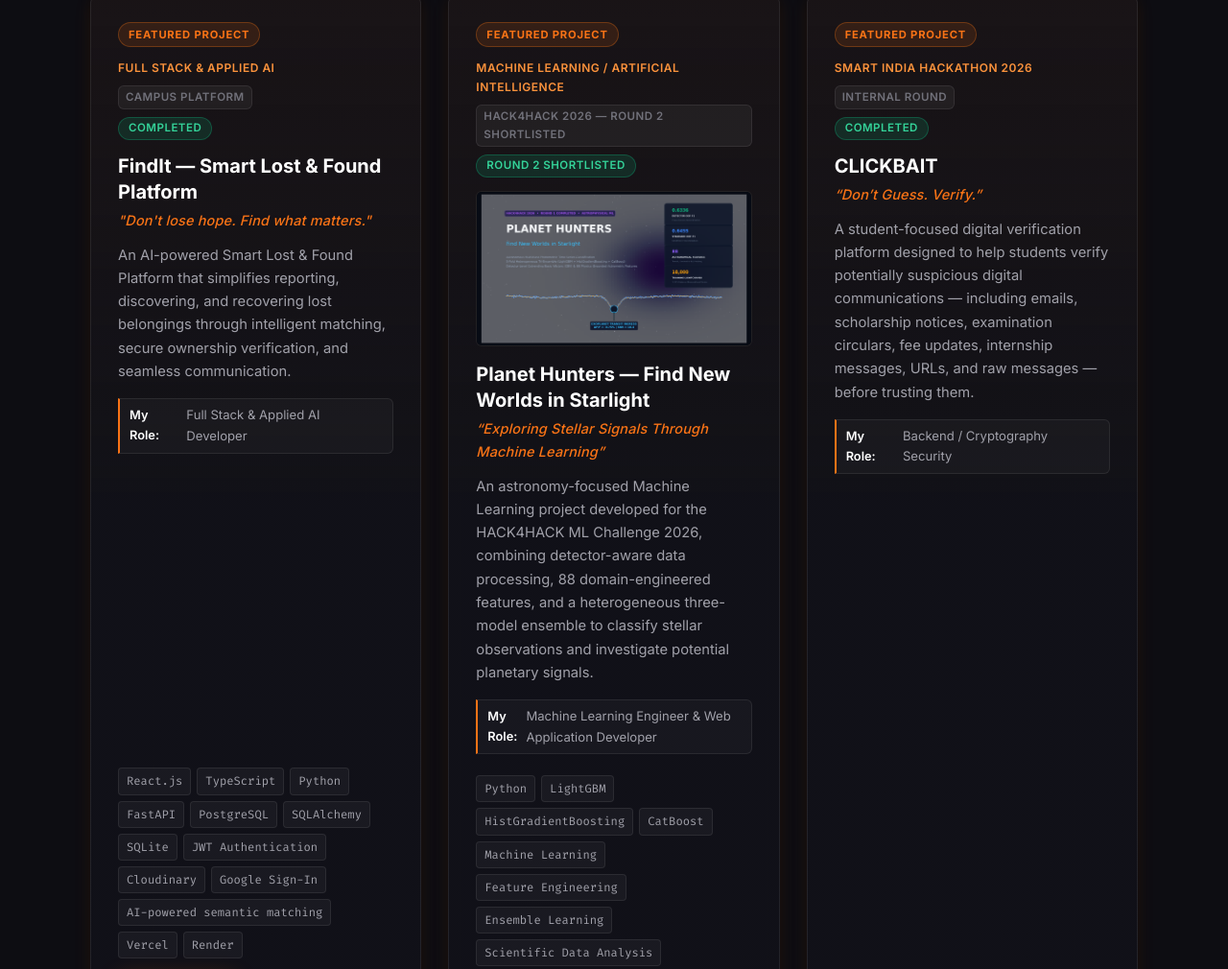
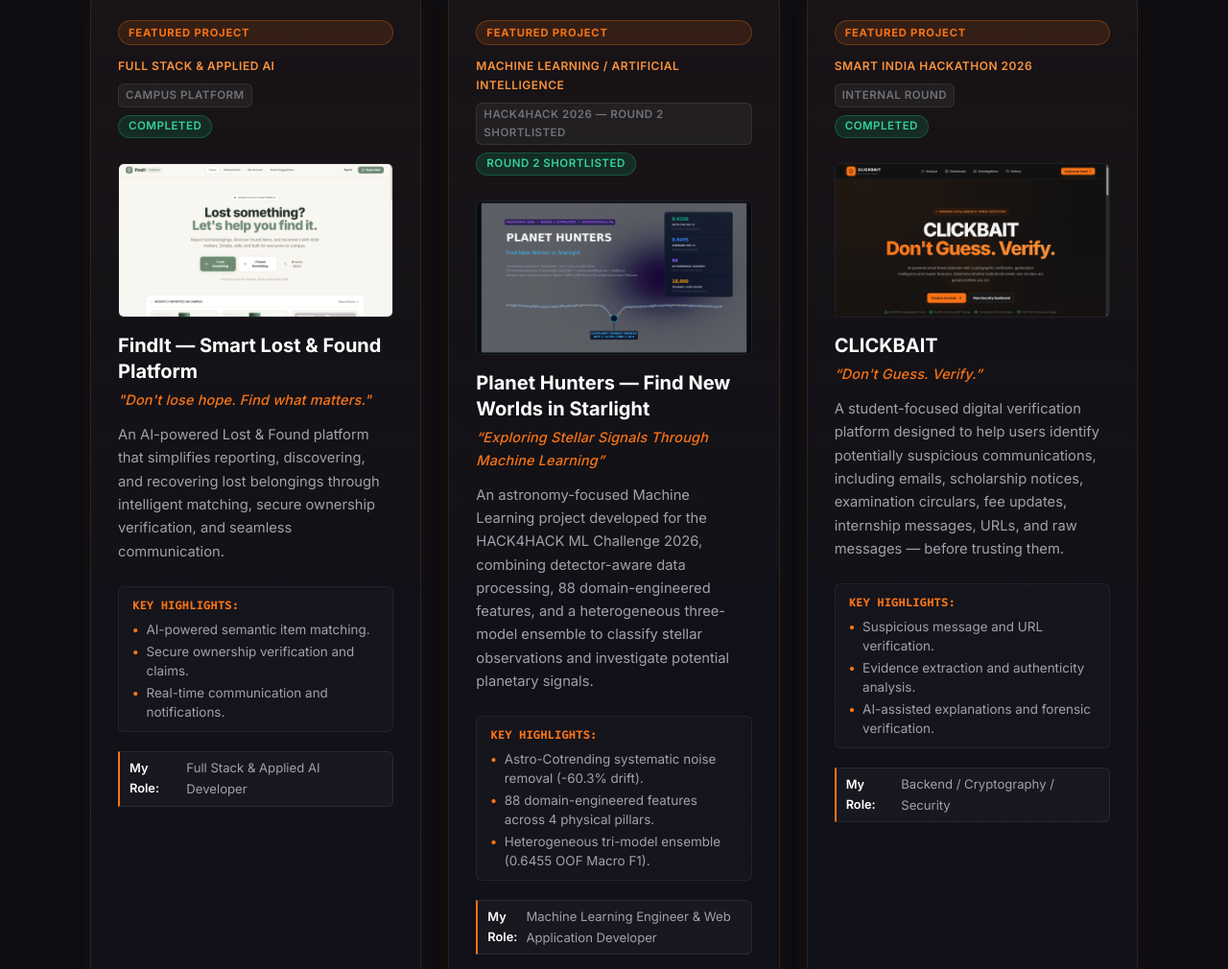
Before and after one commit to karan-rajput872/Portfolio, a website: page index.html in a window 1280 px wide. Shown: the part 3477-4487 px from the top of the page at 96% size. Drawn offline with Linux system fonts and the light colour scheme.

Commit message:
feat: enhance FindIt and CLICKBAIT project cards with real 16:9 images, key highlights, and balanced layout

```diff
--- a/script.js
+++ b/script.js
@@ -178,7 +178,12 @@ const portfolioData = {
             context: "Campus Platform",
             status: "Completed",
             statusType: "completed",
-            description: "An AI-powered Smart Lost & Found Platform that simplifies reporting, discovering, and recovering lost belongings through intelligent matching, secure ownership verification, and seamless communication.",
+            description: "An AI-powered Lost & Found platform that simplifies reporting, discovering, and recovering lost belongings through intelligent matching, secure ownership verification, and seamless communication.",
+            highlights: [
+                "AI-powered semantic item matching.",
+                "Secure ownership verification and claims.",
+                "Real-time communication and notifications."
+            ],
             overview: "FindIt is a full-stack Smart Lost & Found Platform designed to simplify reporting, discovering, and recovering lost belongings. It helps users report lost or found items, discover potentially matching reports, submit ownership claims, and coordinate the recovery process.",
             role: "Full Stack & Applied AI Developer",
             roleDetail: "Designed and engineered the complete end-to-end platform architecture: built the high-performance FastAPI backend with SQLAlchemy 2.0 ORM and dual SQLite/PostgreSQL support, developed the modern React and TypeScript frontend, implemented the AI-powered semantic matching engine with multi-attribute similarity analysis and match explanations, integrated Cloudinary media handling and Google OAuth / JWT authentication, and deployed the full system across Vercel and Render.",
@@ -229,7 +234,8 @@ const portfolioData = {
             liveUrl: "https://findit-production.vercel.app",
             liveButtonText: "Live Demo",
             githubButtonText: "GitHub Repository",
-            image: "",
+            image: "assets/images/findit_cover.png",
+            imageAlt: "FindIt Smart Lost and Found Platform interface showing the item discovery and reporting experience.",
             featured: true
         },
         {
@@ -240,6 +246,11 @@ const portfolioData = {
             status: "Round 2 Shortlisted",
             statusType: "completed",
             description: "An astronomy-focused Machine Learning project developed for the HACK4HACK ML Challenge 2026, combining detector-aware data processing, 88 domain-engineered features, and a heterogeneous three-model ensemble to classify stellar observations and investigate potential planetary signals.",
+            highlights: [
+                "Astro-Cotrending systematic noise removal (-60.3% drift).",
+                "88 domain-engineered features across 4 physical pillars.",
+                "Heterogeneous tri-model ensemble (0.6455 OOF Macro F1)."
+            ],
             overview: "Planet Hunters is an end-to-end Machine Learning and telemetry solution developed for the HACK4HACK Hackathon (Round 2 Shortlisted) that classifies space telescope stellar light curves into eight astrophysical and instrumental categories. Operating on 1,315-cadence time-series across 25,000 stars, the pipeline implements astronomical cotrending to eliminate camera/CCD systematic drift, extracts 88 domain-informed features, and trains a 5-fold tri-architecture ensemble (50% LightGBM, 40% HistGradientBoosting, and 10% CatBoost) achieving 0.6455 Out-of-Fold Macro F1 and 0.6336 Out-of-Detector Generalization with 100% bitwise-reproducible inference.",
             role: "Machine Learning Engineer & Web Application Developer",
             roleDetail: "Designed and engineered the full competition pipeline: developed camera/CCD astro-cotrending reducing systematic drift by 60.3% and lifting detector generalization from 0.5161 to 0.6336; extracted 88 domain features across 4 physical pillars (cotrended summary stats, transit BLS SNR, astrometric centroid in-dip shift vetting, and Fourier harmonics); evaluated candidates via leak-free 5-fold stratified cross-validation; trained the champion tri-architecture ensemble (50% LGBM + 40% HistGB + 10% CatBoost); developed an automated 14-point schema validator guaranteeing deterministic predictions; and built a dual telemetry platform with an interactive Next.js 16 web application and Python Streamlit mission control.",
@@ -288,17 +299,23 @@ const portfolioData = {
             liveUrl: "https://planet-hunters-round1.vercel.app/",
             liveButtonText: "Live Demo",
             image: "assets/images/planet-hunters/project_cover.png",
+            imageAlt: "Planet Hunters machine learning platform interface showing astronomical data analysis and classification.",
             featured: true
         },
         {
             title: "CLICKBAIT",
-            subtitle: "“Don’t Guess. Verify.”",
+            subtitle: "“Don't Guess. Verify.”",
             category: "Smart India Hackathon 2026",
             context: "Internal Round",
             status: "Completed",
             statusType: "completed",
-            description: "A student-focused digital verification platform designed to help students verify potentially suspicious digital communications — including emails, scholarship notices, examination circulars, fee updates, internship messages, URLs, and raw messages — before trusting them.",
-            role: "Backend / Cryptography Security",
+            description: "A student-focused digital verification platform designed to help users identify potentially suspicious communications, including emails, scholarship notices, examination circulars, fee updates, internship messages, URLs, and raw messages — before trusting them.",
+            highlights: [
+                "Suspicious message and URL verification.",
+                "Evidence extraction and authenticity analysis.",
+                "AI-assisted explanations and forensic verification."
+            ],
+            role: "Backend / Cryptography / Security",
             roleDetail: "Contributed to backend verification logic including Ed25519-based cryptographic signing and verification, SHA-256 hashing, canonical payload generation, public-key verification, expiry checking, revocation checking, tamper detection, and zero-PII blockchain registry concepts.",
             technologies: [
                 "Ed25519",
@@ -329,7 +346,8 @@ const portfolioData = {
             teamContext: "The project involved frontend, backend, OCR, AI-assisted analysis, and forensic verification components. Developed collaboratively for the Smart India Hackathon 2026 Internal Round.",
             githubUrl: "",
             liveUrl: "https://lnkd.in/g23EDkZE",
-            image: "",
+            image: "assets/images/clickbait_cover.png",
+            imageAlt: "CLICKBAIT digital verification platform interface showing suspicious communication analysis.",
             featured: true
         },
         {
@@ -1170,6 +1188,18 @@ function renderProjects() {
             `);
         }
 
+        // Key highlights list
+        const highlightsHtml = (project.highlights && project.highlights.length > 0)
+            ? `
+                <div class="project-highlights">
+                    <span class="project-highlights-label">Key Highlights:</span>
+                    <ul class="project-highlights-list">
+                        ${project.highlights.map(h => `<li><span class="highlight-bullet">•</span><span>${escapeHTML(h)}</span></li>`).join('')}
+                    </ul>
+                </div>
+            `
+            : '';
+
         const actionsHtml = buttons.length > 0 ? `<div class="project-footer">${buttons.join('')}</div>` : '';
 
         // Card class: featured projects get special styling
@@ -1177,7 +1207,7 @@ function renderProjects() {
 
         return `
             <article class="${cardClass}">
-                <div>
+                <div class="project-content-top">
                     ${featuredLabel}
                     <div class="project-header">
                         <div class="project-header-left">
@@ -1188,12 +1218,13 @@ function renderProjects() {
                     </div>
                     ${project.image ? `
                         <div class="project-thumbnail">
-                            <img src="${escapeHTML(project.image)}" alt="${escapeHTML(project.title)}" loading="lazy">
+                            <img src="${escapeHTML(project.image)}" alt="${escapeHTML(project.imageAlt || project.title)}" loading="lazy">
                         </div>
                     ` : ''}
                     <h3 class="project-title">${escapeHTML(project.title)}</h3>
                     ${subtitleHtml}
                     <p class="project-desc">${escapeHTML(project.description)}</p>
+                    ${highlightsHtml}
                     ${roleBadgeHtml}
                 </div>
                 <div class="project-bottom">
@@ -2573,7 +2604,14 @@ document.addEventListener('DOMContentLoaded', () => {
                 `);
             }
 
+            const imageBannerHtml = project.image ? `
+                <div class="project-modal-image-banner" style="margin-bottom: 20px; border-radius: var(--radius-sm); overflow: hidden; border: 1px solid var(--border-subtle); aspect-ratio: 16 / 9; max-height: 240px; background: rgba(0,0,0,0.3);">
+                    <img src="${escapeHTML(project.image)}" alt="${escapeHTML(project.imageAlt || project.title)}" style="width: 100%; height: 100%; object-fit: cover; display: block;" loading="lazy">
+                </div>
+            ` : '';
+
             const overviewHtml = `
+                ${imageBannerHtml}
                 <div class="project-modal-section">
                     <h4 class="project-modal-section-title">
                         <svg width="16" height="16" viewBox="0 0 24 24" fill="none" stroke="currentColor" stroke-width="2" stroke-linecap="round" stroke-linejoin="round" aria-hidden="true"><circle cx="12" cy="12" r="10"></circle><line x1="12" y1="16" x2="12" y2="12"></line><line x1="12" y1="8" x2="12.01" y2="8"></line></svg>
--- a/style.css
+++ b/style.css
@@ -1130,6 +1130,7 @@ button {
     display: flex;
     flex-direction: column;
     justify-content: space-between;
+    height: 100%;
     box-shadow: var(--shadow-sm);
     transition: all var(--transition-normal);
     position: relative;
@@ -1230,31 +1231,84 @@ button {
     color: var(--text-primary);
 }
 
+.project-content-top {
+    display: flex;
+    flex-direction: column;
+    flex-grow: 1;
+}
+
 .project-thumbnail {
     margin: 12px 0 16px 0;
     border-radius: var(--radius-sm);
     overflow: hidden;
     border: 1px solid var(--border-subtle);
-    max-height: 190px;
+    aspect-ratio: 16 / 9;
+    width: 100%;
     background: rgba(0, 0, 0, 0.25);
+    position: relative;
 }
 
 .project-thumbnail img {
     width: 100%;
     height: 100%;
-    max-height: 190px;
+    aspect-ratio: 16 / 9;
     object-fit: cover;
     display: block;
     transition: transform var(--transition-normal);
 }
 
 .project-card:hover .project-thumbnail img {
-    transform: scale(1.02);
+    transform: scale(1.03);
+}
+
+.project-highlights {
+    margin: 12px 0 16px 0;
+    padding: 10px 14px;
+    background: rgba(255, 255, 255, 0.02);
+    border: 1px solid rgba(255, 255, 255, 0.06);
+    border-radius: var(--radius-sm);
+}
+
+.project-highlights-label {
+    display: block;
+    font-family: var(--font-mono);
+    font-size: 0.72rem;
+    font-weight: 700;
+    color: var(--accent);
+    text-transform: uppercase;
+    letter-spacing: 0.5px;
+    margin-bottom: 6px;
+}
+
+.project-highlights-list {
+    list-style: none;
+    padding: 0;
+    margin: 0;
+    display: flex;
+    flex-direction: column;
+    gap: 4px;
+}
+
+.project-highlights-list li {
+    font-size: 0.84rem;
+    color: var(--text-secondary);
+    line-height: 1.45;
+    display: flex;
+    align-items: flex-start;
+    gap: 8px;
+}
+
+.project-highlights-list .highlight-bullet {
+    color: var(--accent);
+    font-weight: 700;
+    font-size: 0.85rem;
+    line-height: 1.35;
+    flex-shrink: 0;
 }
 
 .project-bottom {
     margin-top: auto;
-    padding-top: 10px;
+    padding-top: 14px;
 }
 
 .project-tech-stack {
```
Also changed, not shown: assets/images/clickbait_cover.png (added), assets/images/findit_cover.png (added).
